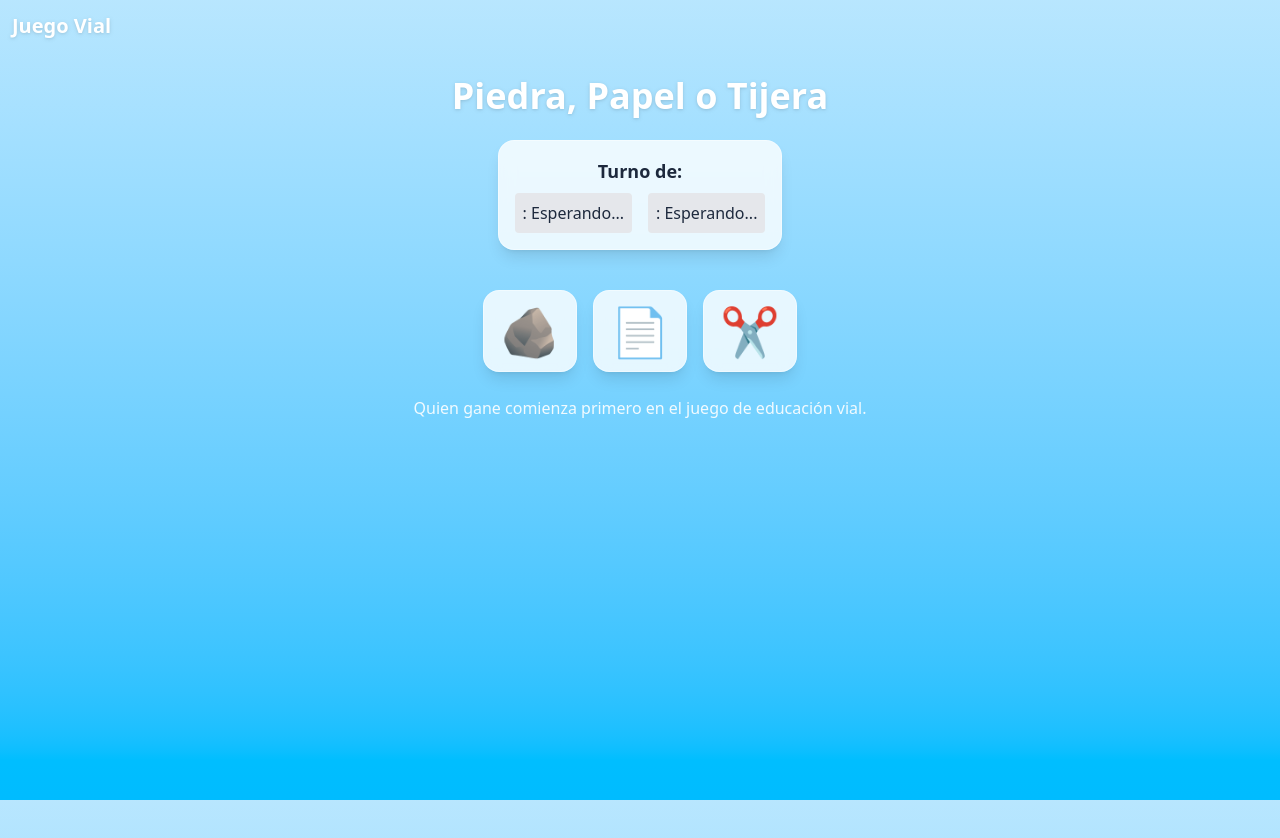
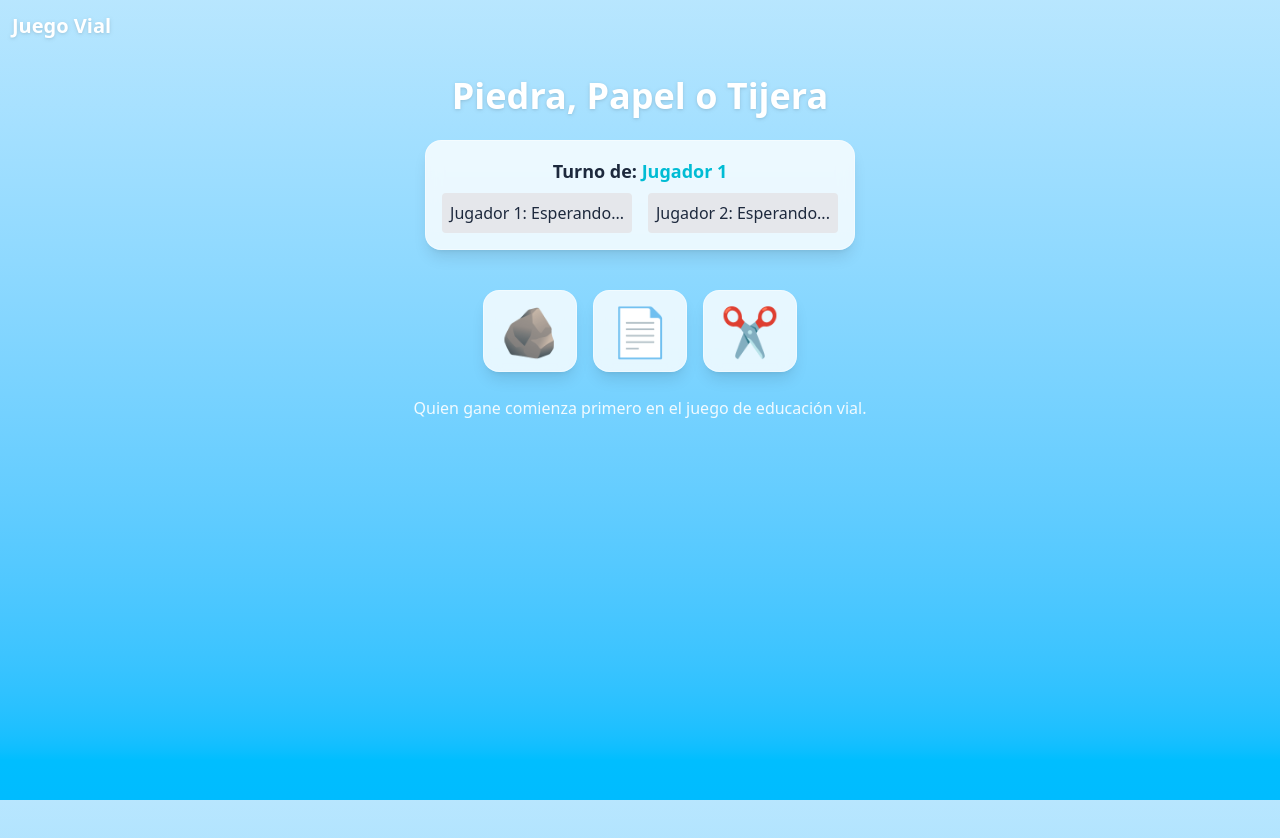
Before and after one commit to Jose-Valdez7/MichiGameWeb, a React (Vite) app in the folder juego-vial/: page /ppt in a window 1280 px wide. Shown: the top 838 px of the page. Built offline with nearby package versions, Linux system fonts and the light colour scheme.

Commit message:
update/customName
agregada la utilizacion de customName para las demas pantallas de la Web

```diff
--- a/juego-vial/src/components/ModalGanador.tsx
+++ b/juego-vial/src/components/ModalGanador.tsx
@@ -4,7 +4,7 @@ import Modal from './ui/Modal'
 interface ModalGanadorProps {
   isOpen: boolean
   onClose: () => void
-  winner: { name: string; character: string | null; position: number; points: number } | undefined
+  winner: { name: string; customName: string | null; character: string | null; position: number; points: number } | undefined
   onContinue: () => void
 }
 
@@ -47,7 +47,7 @@ export default function ModalGanador({ isOpen, onClose, onContinue, winner }: Mo
               👑
             </motion.div>
             <h2 className="text-3xl font-bold text-success">
-              ¡{winner.name} ha ganado!
+              ¡{winner.customName || winner.name} ha ganado!
             </h2>
           </div>
 
--- a/juego-vial/src/components/ModalPregunta.tsx
+++ b/juego-vial/src/components/ModalPregunta.tsx
@@ -8,7 +8,7 @@ interface ModalPreguntaProps {
   onClose: () => void
   onAnswer: (isCorrect: boolean) => void
   imageId: number | null
-  currentPlayer: { name: string; character: string | null; position: number; points: number }
+  currentPlayer: { name: string; customName: string | null; character: string | null; position: number; points: number }
 }
 
 const imageNames: Record<number, string> = {
@@ -74,7 +74,7 @@ export default function ModalPregunta({ isOpen, onClose, onAnswer, imageId, curr
         {/* Información del jugador */}
         <div className="bg-blue-50 p-4 rounded-lg">
           <p className="text-center font-medium">
-            Turno de: <span className="text-primary font-bold">{currentPlayer.character}</span>
+            Turno de: <span className="text-primary font-bold">{currentPlayer.customName || currentPlayer.name}</span>
           </p>
           <p className="text-center text-sm text-gray-600">
             Puntos actuales: {currentPlayer.points}/3
@@ -122,8 +122,8 @@ export default function ModalPregunta({ isOpen, onClose, onAnswer, imageId, curr
               isCorrect ? 'text-green-600' : 'text-red-600'
             }`}>
               {isCorrect
-                ? `${currentPlayer.character} obtiene 1 punto y la imagen se bloquea`
-                : `${currentPlayer.character} no obtiene puntos`
+                ? `${currentPlayer.customName || currentPlayer.name} obtiene 1 punto y la imagen se bloquea`
+                : `${currentPlayer.customName || currentPlayer.name} no obtiene puntos`
               }
             </p>
             <p className="text-sm text-gray-600 mt-2">
--- a/juego-vial/src/pages/PantallaPrincipal.tsx
+++ b/juego-vial/src/pages/PantallaPrincipal.tsx
@@ -87,14 +87,14 @@ export default function PantallaPrincipal() {
           {/* Jugador 1 */}
           <div className="text-center">
             <h3 className="text-xl font-bold text-primary mb-2">{players[0].character}</h3>
-            <p className="text-sm text-gray-600">Jugador 1</p>
+            <p className="text-sm text-gray-600">{players[0].customName || 'Jugador 1'}</p>
             <p className="text-lg font-bold text-accent">Puntos: {players[0].points}/3</p>
           </div>
 
           {/* Información del turno */}
           <div className="text-center">
             <p className="text-lg font-bold text-gray-800">
-              Turno de: <span className="text-accent">{currentPlayer.character}</span>
+              Turno de: <span className="text-accent">{currentPlayer.customName || `Jugador ${currentTurn + 1}`}</span>
             </p>
             <p className="text-sm text-gray-600">Haz clic en una imagen para responder</p>
           </div>
@@ -102,7 +102,7 @@ export default function PantallaPrincipal() {
           {/* Jugador 2 */}
           <div className="text-center">
             <h3 className="text-xl font-bold text-secondary mb-2">{players[1].character}</h3>
-            <p className="text-sm text-gray-600">Jugador 2</p>
+            <p className="text-sm text-gray-600">{players[1].customName || 'Jugador 2'}</p>
             <p className="text-lg font-bold text-accent">Puntos: {players[1].points}/3</p>
           </div>
         </div>
--- a/juego-vial/src/pages/PiedraPapelTijera.tsx
+++ b/juego-vial/src/pages/PiedraPapelTijera.tsx
@@ -64,14 +64,14 @@ export default function PiedraPapelTijera() {
 
       <div className="card p-4 mb-4">
         <p className="text-lg font-bold text-center">
-          Turno de: <span className="text-primary">{players[currentPlayer].character}</span>
+          Turno de: <span className="text-primary">{players[currentPlayer].customName || players[currentPlayer].name}</span>
         </p>
         <div className="flex gap-4 mt-2">
           <div className={`p-2 rounded ${player1Choice ? 'bg-success text-white' : 'bg-gray-200'}`}>
-            {players[0].character}: {player1Choice ? opciones.find(o => o.id === player1Choice)?.icon : 'Esperando...'}
+            {players[0].customName || players[0].name}: {player1Choice ? opciones.find(o => o.id === player1Choice)?.icon : 'Esperando...'}
           </div>
           <div className={`p-2 rounded ${player2Choice ? 'bg-success text-white' : 'bg-gray-200'}`}>
-            {players[1].character}: {player2Choice ? opciones.find(o => o.id === player2Choice)?.icon : 'Esperando...'}
+            {players[1].customName || players[1].name}: {player2Choice ? opciones.find(o => o.id === player2Choice)?.icon : 'Esperando...'}
           </div>
         </div>
       </div>
@@ -83,7 +83,7 @@ export default function PiedraPapelTijera() {
           className="card p-6 text-center"
         >
           <h2 className="text-2xl font-bold text-success mb-2">
-            ¡{players[winner].character} gana!
+            ¡{players[winner].customName || players[winner].name} gana!
           </h2>
           <p className="text-lg">Comenzará primero en el tablero</p>
         </motion.div>
--- a/juego-vial/src/pages/Preguntas.tsx
+++ b/juego-vial/src/pages/Preguntas.tsx
@@ -64,7 +64,7 @@ export default function Preguntas() {
 
       <div className="card p-4 mb-4">
         <p className="text-lg font-bold text-center">
-          Turno de: <span className="text-primary">{currentPlayer.character}</span>
+          Turno de: <span className="text-primary">{currentPlayer.customName || currentPlayer.name}</span>
         </p>
         <div className="flex justify-center gap-4 mt-2">
           <p className="text-sm text-center text-gray-600">
@@ -108,8 +108,8 @@ export default function Preguntas() {
           </h2>
           <p className="text-lg mb-2">
             {isCorrect
-              ? `${currentPlayer.character} obtiene 1 punto y avanza una casilla`
-              : `${currentPlayer.character} no obtiene puntos`
+              ? `${currentPlayer.customName || currentPlayer.name} obtiene 1 punto y avanza una casilla`
+              : `${currentPlayer.customName || currentPlayer.name} no obtiene puntos`
             }
           </p>
           <p className="text-sm text-gray-600">
--- a/juego-vial/src/pages/Resultado.tsx
+++ b/juego-vial/src/pages/Resultado.tsx
@@ -46,7 +46,7 @@ export default function Resultado() {
                 >
                   <div>
                     <p className="font-bold text-lg">{player.character}</p>
-                    <p className="text-sm text-gray-600">Jugador {index + 1}</p>
+                    <p className="text-sm text-gray-600">{player.customName || `Jugador ${index + 1}`}</p>
                   </div>
                   <div className="text-right">
                     <p className="text-2xl font-bold">
@@ -100,7 +100,7 @@ export default function Resultado() {
                 >
                   <div>
                     <p className="font-bold text-lg">{player.character}</p>
-                    <p className="text-sm text-gray-600">Jugador {index + 1}</p>
+                    <p className="text-sm text-gray-600">{player.customName || `Jugador ${index + 1}`}</p>
                   </div>
                   <div className="text-right">
                     <p className="text-2xl font-bold">🚗</p>
```
